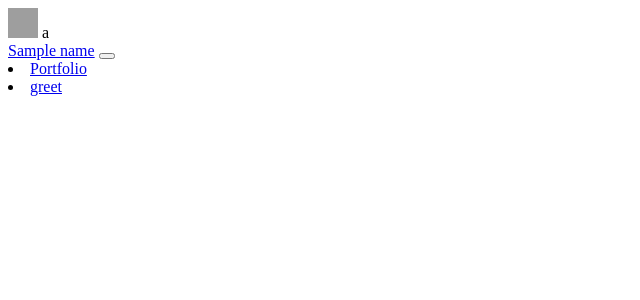
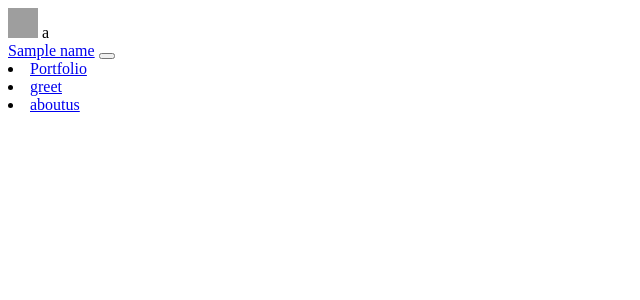
Before and after one commit to Athena9355/Fire-extinguisher, a Flask app: template templates/layouts/navbar.html in a window 1280 px wide. Shown: the top 300 px of the page, without its empty margins (0-640 px from the left). Run offline with Flask 2, Linux system fonts and the light colour scheme; the template is opened without the code that fills it: most values are stand-ins (such as "Sample title", 1, 10 or a date in 2020); grey boxes are pictures that could not be loaded.

Commit message:
Merge remote-tracking branch 'origin/main'
# Conflicts:
#	.idea/Fire-extinguisher.iml
#	.idea/misc.xml

```diff
--- a/main.py
+++ b/main.py
@@ -9,6 +9,10 @@ app = Flask(__name__)
 @app.route('/')
 def index():
     return render_template("index.html")
+
+@app.route('/aboutus')
+def aboutus():
+    return render_template("aboutus.html")
 
 
 # runs the application on the development server
--- a/templates/layouts/navbar.html
+++ b/templates/layouts/navbar.html
@@ -23,6 +23,10 @@ This HTML is setup as a fragment allowing it to be "included" by other HTML file
             </li>
             <li class="nav-item">
             <a class="nav-link" href={{ url_for('greet') }}>greet</a>
+            </li>
+            <li class="nav-item">
+                <a class="nav-link" href={{ url_for('aboutus') }}>aboutus</a>
+            </li>
         </div>
     </div>
 </nav>
```
Also changed, not shown: templates/aboutus.html (added, +10 -0 lines).
